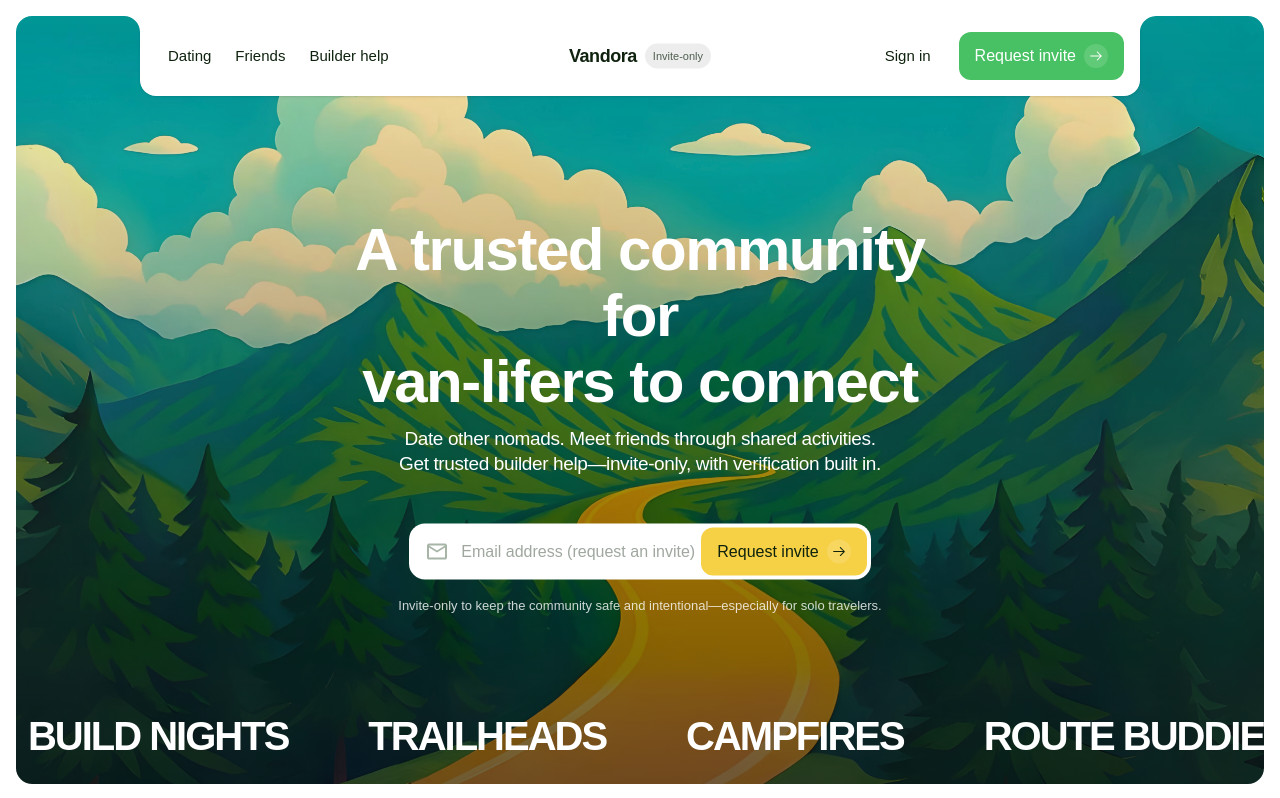
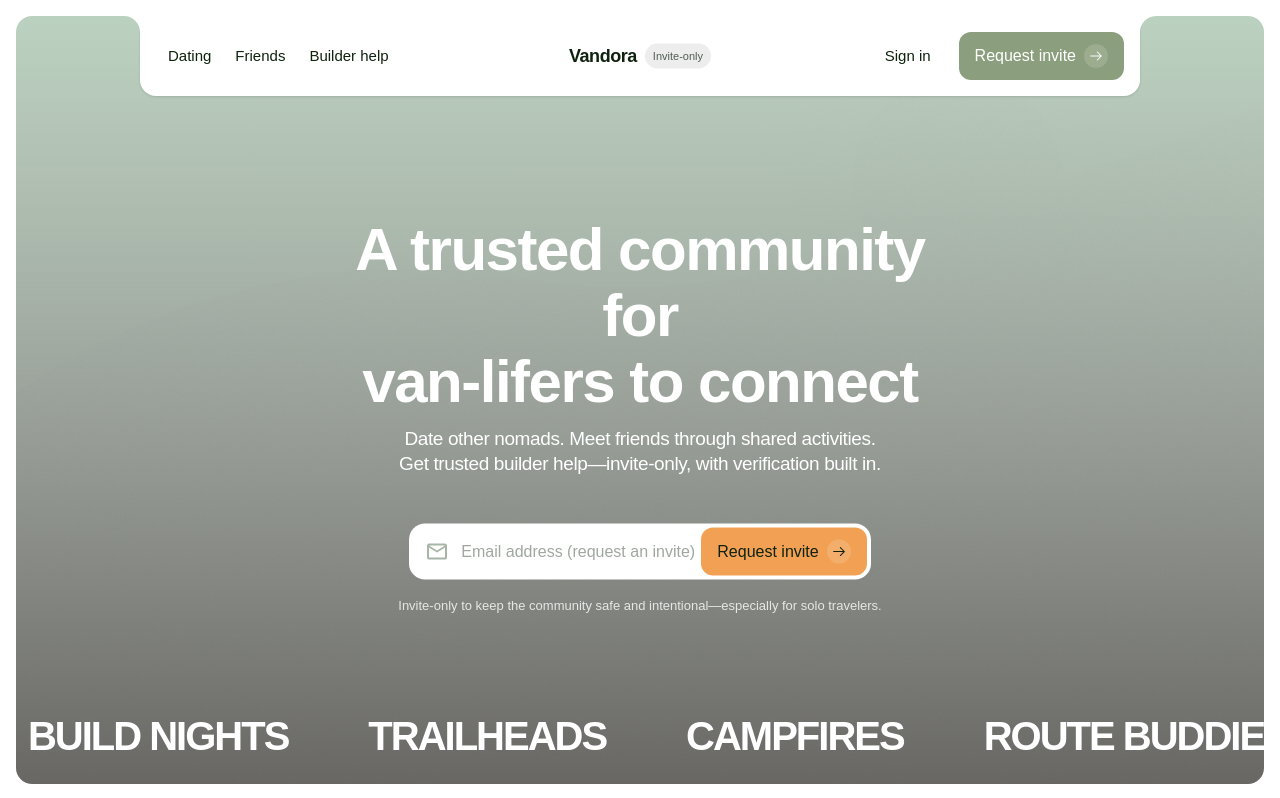
Before and after one commit to shashanka2a/vandora, a Next.js app: page / in a window 1280 px wide. Shown: the top 798 px of the page. Built offline with nearby package versions, Linux system fonts and the light colour scheme.

Commit message:
Update VisualBg component background image and modify color palette in CSS for Vandora branding

```diff
--- a/features/home/ui/VisualBg.tsx
+++ b/features/home/ui/VisualBg.tsx
@@ -7,7 +7,7 @@ const VisualBg = () => {
 		<div>
 			<motion.div
 				className='absolute inset-0 bg-cover bg-center bg-no-repeat'
-				style={{ backgroundImage: "url('/images/visual-bg.avif')" }}
+				style={{ backgroundImage: "url('/images/visual-bg-vandora.svg')" }}
 				initial={{ scale: 1.08 }}
 				animate={{ scale: 1 }}
 				transition={{
--- a/shared/styles/index.css
+++ b/shared/styles/index.css
@@ -6,8 +6,9 @@
 :root {
 	--background: #f8f8f8;
 	--foreground: #131f11;
-	--color-primary-saffron: #f6d045;
-	--color-primary-emeraid: #47c163;
+	/* Vandora palette */
+	--color-primary-saffron: #f2a154; /* Golden Hour */
+	--color-primary-emeraid: #8b9e7d; /* Sage Green */
 	--color-primary-deepgreen: #0d645b;
 	--color-achromatic-900: #0e220e;
 	--color-achromatic-300: #a7b5a7;
```
Also changed, not shown: public/images/visual-bg-vandora.svg (added).
